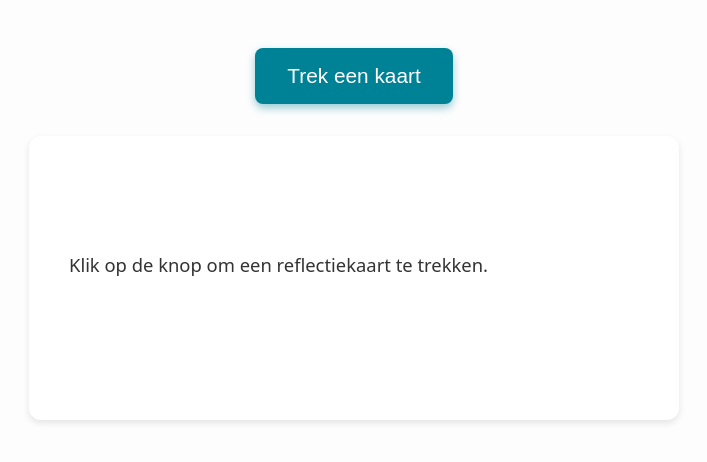
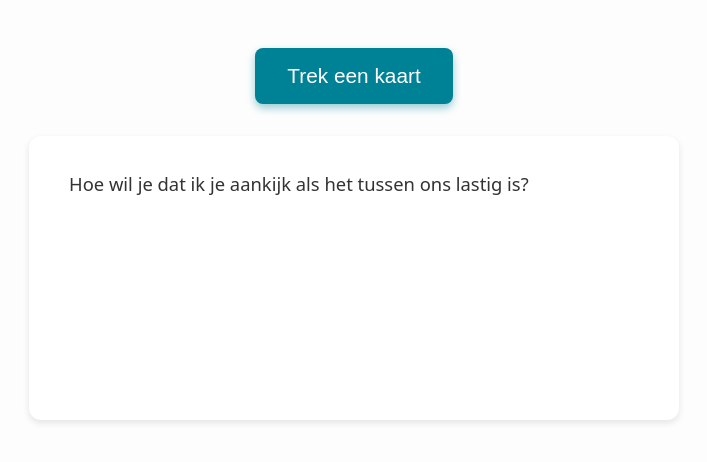
Before and after one commit to Niels274/Relatiekaartenset1, a plain HTML site: page zwaar-weer.html in a window 1280 px wide. Both pictures are taken after a click on the button "Trek een kaart". Shown: the whole page, without its empty margins (286-993 px from the left). Drawn offline with Linux system fonts and the light colour scheme.

Commit message:
versie x1

```diff
--- a/zwaar-weer.html
+++ b/zwaar-weer.html
@@ -15,77 +15,76 @@
 
   <script>
     const kaarten = [
-`Wat maakt het voor jou makkelijker om iets te zeggen als het spannend is?`,
-`Wanneer merk jij dat het beter is om even niks te zeggen?`,
-`Wat helpt jou om weer een beetje te ontspannen als we gedoe hebben gehad?`,
-`Wanneer voelt het alsof ik je niet goed begrijp?`,
-`Wat zou ik kunnen doen als jij stil wordt, zodat het niet zwaarder wordt?`,
-`Wanneer voel jij: laat maar, dit gaat nergens heen?`,
-`Wat denk jij vaak maar zeg je niet, omdat je bang bent voor gedoe?`,
-`Wat zou voor jou een fijne manier zijn om een moeilijk gesprek te beginnen?`,
-`Wat helpt jou om het niet meteen op te willen lossen, maar gewoon even te laten zijn?`,
-`Hoe weet jij dat het 'weer een beetje oké’ is tussen ons?`,
-`Wat maakt een moeilijk gesprek voor jou net iets makkelijker?`,
-`Hoe zou je het merken als ik écht luister?`,
-`Wanneer voelt het alsof jij het helemaal alleen moet doen?`,
-`Wat zou kunnen helpen als we allebei chagrijnig zijn?`,
-`Wat is iets kleins wat we nu wél kunnen doen, ook als het tussen ons stroef voelt?`,
-`Wat zeg ik soms goedbedoeld, maar voelt toch verkeerd bij jou?`,
-`Wanneer voel je je sneller geraakt dan je zou willen?`,
-`Wat zou je tegen me willen zeggen zonder dat het zwaar wordt?`,
-`Wat werkt beter: stilte, aanraking of iets kleins zeggen?`,
-`Hoe wil je dat ik je aankijk als het tussen ons lastig is?`,
-‘Hoe merk jij dat je lichaam spanning vasthoudt in ons contact?’,
-‘Wat zou kunnen helpen als jij je overweldigd voelt en ik dichtbij wil blijven?’,
-‘Wanneer voel jij je schuldig terwijl je eigenlijk gewoon iets nodig hebt?’,
-‘Wat zou ik beter kunnen lezen in jouw lichaamstaal als het moeilijk is?’,
-‘Wat gebeurt er in jou als ik stil word of me terugtrek?’,
-‘Wat helpt jou om te blijven ademen als je spanning voelt tussen ons?’,
-‘Welke oude pijn speelt soms mee in hoe je nu op mij reageert?’,
-‘Wat zou ik kunnen zeggen om je te laten weten: ik ben er nog steeds?’,
-‘Wat maakt het voor jou veiliger om niet in de verdediging te schieten?’,
-‘Wanneer voelt het alsof jij je moet aanpassen om het goed te houden tussen ons?’,
-‘Hoe kunnen we ruimte maken voor allebei, ook als het wringt?’,
-‘Wat triggert jou het meest als we vastlopen in een gesprek?’,
-‘Wat gebeurt er als je probeert te benoemen wat je voelt, maar ik het niet begrijp?’,
-‘Wat heb je nodig om het gesprek een andere wending te geven als het escaleert?’,
-‘Wanneer lukt het jou om iets moeilijks te delen zonder je te hoeven verantwoorden?’,
-‘Wat zou jij willen oefenen in ons contact als het spannend wordt?’,
-‘Wat kan ik doen waardoor jij je minder alleen voelt in ons gedoe?’,
-‘Wat zou jij willen dat ik weet over jouw manier van jezelf beschermen tegen pijn?’,
-‘Wat helpt jou om bij jezelf te blijven als ik geraakt word?’,
-‘Wat heb je geleerd over ruziemaken in je gezin van herkomst?’,
-‘Wat maakt het soms lastig om echt te zeggen wat je bedoelt?’,
-‘Wat voel jij eerst: boosheid, verdriet of iets anders – als het spaak loopt?’,
-‘Wat zou jij willen kunnen zeggen als je schrikt van mijn reactie?’,
-‘Wat werkt kalmerend voor jou als woorden teveel worden?’,
-‘Wat gebeurt er in jou als ik doorvraag en jij juist even pauze nodig hebt?’,
-‘Hoe kun jij voelen dat je niks hoeft op te lossen, alleen aanwezig zijn is genoeg?’,
-‘Wat helpt om elkaar weer te vinden na een misverstand?’,
-‘Wat kan ik zeggen of doen waardoor jij makkelijker weer contact maakt?’
-‘Wat helpt jou om te voelen dat we nog steeds een team zijn, ook als het schuurt?’,
-‘Wanneer hadden we voor het laatst een klein moment van rust of verbondenheid?’,
-‘Wat waardeer je in mij, ook als het even niet lekker loopt tussen ons?’,
-‘Wat laat jou voelen: ondanks alles, we willen nog steeds iets goeds samen?’,
-‘Wat werkt wél als we elkaar proberen te begrijpen?’,
-‘Wanneer voelde jij: we zaten weer even in hetzelfde ritme?’,
-‘Wat is één klein gebaar van mij dat jou hoop geeft op herstel?’,
-‘Wat helpt jou om te onthouden dat moeilijke momenten niet het hele verhaal zijn?’,
-‘Wat zegt het over ons dat we deze vragen nu samen beantwoorden?’,
-‘Wat geeft jou moed of vertrouwen om samen verder te blijven zoeken naar contact?’,
-‘Wat zou jij vandaag willen vieren, hoe klein ook, in hoe we omgaan met elkaar?’,
-‘Wanneer voelde jij je de laatste tijd even veilig bij mij?’,
-‘Wat zie jij in mij waardoor je toch wil blijven zoeken naar verbinding?’,
-‘Wat doen we soms goed zonder dat we het doorhebben?’,
-‘Wat helpt jou om te voelen: ik mag hier zijn, ook als het schuurt?’,
-‘Wat zou jij vaker willen benoemen als het even wél lukt tussen ons?’,
-‘Wat is een stille kracht in onze relatie die we soms vergeten?’,
-‘Wat maakt dat jij nog steeds iets in ons gelooft, zelfs op moeilijke dagen?’,
-‘Wat zou jij hopen dat we over een paar maanden anders doen in lastige momenten?’,
-‘Hoe stel jij je voor dat het voelt tussen ons als we weer makkelijker contact maken?’
+      "Wat maakt het voor jou makkelijker om iets te zeggen als het spannend is?",
+      "Wanneer merk jij dat het beter is om even niks te zeggen?",
+      "Wat helpt jou om weer een beetje te ontspannen als we gedoe hebben gehad?",
+      "Wanneer voelt het alsof ik je niet goed begrijp?",
+      "Wat zou ik kunnen doen als jij stil wordt, zodat het niet zwaarder wordt?",
+      "Wanneer voel jij: laat maar, dit gaat nergens heen?",
+      "Wat denk jij vaak maar zeg je niet, omdat je bang bent voor gedoe?",
+      "Wat zou voor jou een fijne manier zijn om een moeilijk gesprek te beginnen?",
+      "Wat helpt jou om het niet meteen op te willen lossen, maar gewoon even te laten zijn?",
+      "Hoe weet jij dat het 'weer een beetje oké’ is tussen ons?",
+      "Wat maakt een moeilijk gesprek voor jou net iets makkelijker?",
+      "Hoe zou je het merken als ik écht luister?",
+      "Wanneer voelt het alsof jij het helemaal alleen moet doen?",
+      "Wat zou kunnen helpen als we allebei chagrijnig zijn?",
+      "Wat is iets kleins wat we nu wél kunnen doen, ook als het tussen ons stroef voelt?",
+      "Wat zeg ik soms goedbedoeld, maar voelt toch verkeerd bij jou?",
+      "Wanneer voel je je sneller geraakt dan je zou willen?",
+      "Wat zou je tegen me willen zeggen zonder dat het zwaar wordt?",
+      "Wat werkt beter: stilte, aanraking of iets kleins zeggen?",
+      "Hoe wil je dat ik je aankijk als het tussen ons lastig is?",
+      "Hoe merk jij dat je lichaam spanning vasthoudt in ons contact?",
+      "Wat zou kunnen helpen als jij je overweldigd voelt en ik dichtbij wil blijven?",
+      "Wanneer voel jij je schuldig terwijl je eigenlijk gewoon iets nodig hebt?",
+      "Wat zou ik beter kunnen lezen in jouw lichaamstaal als het moeilijk is?",
+      "Wat gebeurt er in jou als ik stil word of me terugtrek?",
+      "Wat helpt jou om te blijven ademen als je spanning voelt tussen ons?",
+      "Welke oude pijn speelt soms mee in hoe je nu op mij reageert?",
+      "Wat zou ik kunnen zeggen om je te laten weten: ik ben er nog steeds?",
+      "Wat maakt het voor jou veiliger om niet in de verdediging te schieten?",
+      "Wanneer voelt het alsof jij je moet aanpassen om het goed te houden tussen ons?",
+      "Hoe kunnen we ruimte maken voor allebei, ook als het wringt?",
+      "Wat triggert jou het meest als we vastlopen in een gesprek?",
+      "Wat gebeurt er als je probeert te benoemen wat je voelt, maar ik het niet begrijp?",
+      "Wat heb je nodig om het gesprek een andere wending te geven als het escaleert?",
+      "Wanneer lukt het jou om iets moeilijks te delen zonder je te hoeven verantwoorden?",
+      "Wat zou jij willen oefenen in ons contact als het spannend wordt?",
+      "Wat kan ik doen waardoor jij je minder alleen voelt in ons gedoe?",
+      "Wat zou jij willen dat ik weet over jouw manier van jezelf beschermen tegen pijn?",
+      "Wat helpt jou om bij jezelf te blijven als ik geraakt word?",
+      "Wat heb je geleerd over ruziemaken in je gezin van herkomst?",
+      "Wat maakt het soms lastig om echt te zeggen wat je bedoelt?",
+      "Wat voel jij eerst: boosheid, verdriet of iets anders – als het spaak loopt?",
+      "Wat zou jij willen kunnen zeggen als je schrikt van mijn reactie?",
+      "Wat werkt kalmerend voor jou als woorden teveel worden?",
+      "Wat gebeurt er in jou als ik doorvraag en jij juist even pauze nodig hebt?",
+      "Hoe kun jij voelen dat je niks hoeft op te lossen, alleen aanwezig zijn is genoeg?",
+      "Wat helpt om elkaar weer te vinden na een misverstand?",
+      "Wat kan ik zeggen of doen waardoor jij makkelijker weer contact maakt?",
+      "Wat helpt jou om te voelen dat we nog steeds een team zijn, ook als het schuurt?",
+      "Wanneer hadden we voor het laatst een klein moment van rust of verbondenheid?",
+      "Wat waardeer je in mij, ook als het even niet lekker loopt tussen ons?",
+      "Wat laat jou voelen: ondanks alles, we willen nog steeds iets goeds samen?",
+      "Wat werkt wél als we elkaar proberen te begrijpen?",
+      "Wanneer voelde jij: we zaten weer even in hetzelfde ritme?",
+      "Wat is één klein gebaar van mij dat jou hoop geeft op herstel?",
+      "Wat helpt jou om te onthouden dat moeilijke momenten niet het hele verhaal zijn?",
+      "Wat zegt het over ons dat we deze vragen nu samen beantwoorden?",
+      "Wat geeft jou moed of vertrouwen om samen verder te blijven zoeken naar contact?",
+      "Wat zou jij vandaag willen vieren, hoe klein ook, in hoe we omgaan met elkaar?",
+      "Wanneer voelde jij je de laatste tijd even veilig bij mij?",
+      "Wat zie jij in mij waardoor je toch wil blijven zoeken naar verbinding?",
+      "Wat doen we soms goed zonder dat we het doorhebben?",
+      "Wat helpt jou om te voelen: ik mag hier zijn, ook als het schuurt?",
+      "Wat zou jij vaker willen benoemen als het even wél lukt tussen ons?",
+      "Wat is een stille kracht in onze relatie die we soms vergeten?",
+      "Wat maakt dat jij nog steeds iets in ons gelooft, zelfs op moeilijke dagen?",
+      "Wat zou jij hopen dat we over een paar maanden anders doen in lastige momenten?",
+      "Hoe stel jij je voor dat het voelt tussen ons als we weer makkelijker contact maken?"
     ];
 
-   // Array om de laatste drie getrokken indexen te onthouden
     const laatsteIndices = [];
 
     function toonKaart() {
@@ -95,15 +94,17 @@
         index = Math.floor(Math.random() * kaarten.length);
       } while (laatsteIndices.includes(index) && kaarten.length > laatsteIndices.length);
 
-    // Voeg de nieuwe index toe aan de lijst en houd deze maximaal 3 lang
       laatsteIndices.push(index);
       if (laatsteIndices.length > 3) {
-      laatsteIndices.shift(); // verwijder oudste index
+        laatsteIndices.shift();
       }
 
       const kaart = kaarten[index];
       document.getElementById('kaart').innerText = kaart;
     }
+
+    // knop koppelen aan functie
+    document.getElementById('trekKaartBtn').addEventListener('click', toonKaart);
   </script>
 
 </body>
```
Also changed, not shown: Mooi-weer.html (+54 -53 lines). Lines whose indentation alone changed are shown as unchanged.
